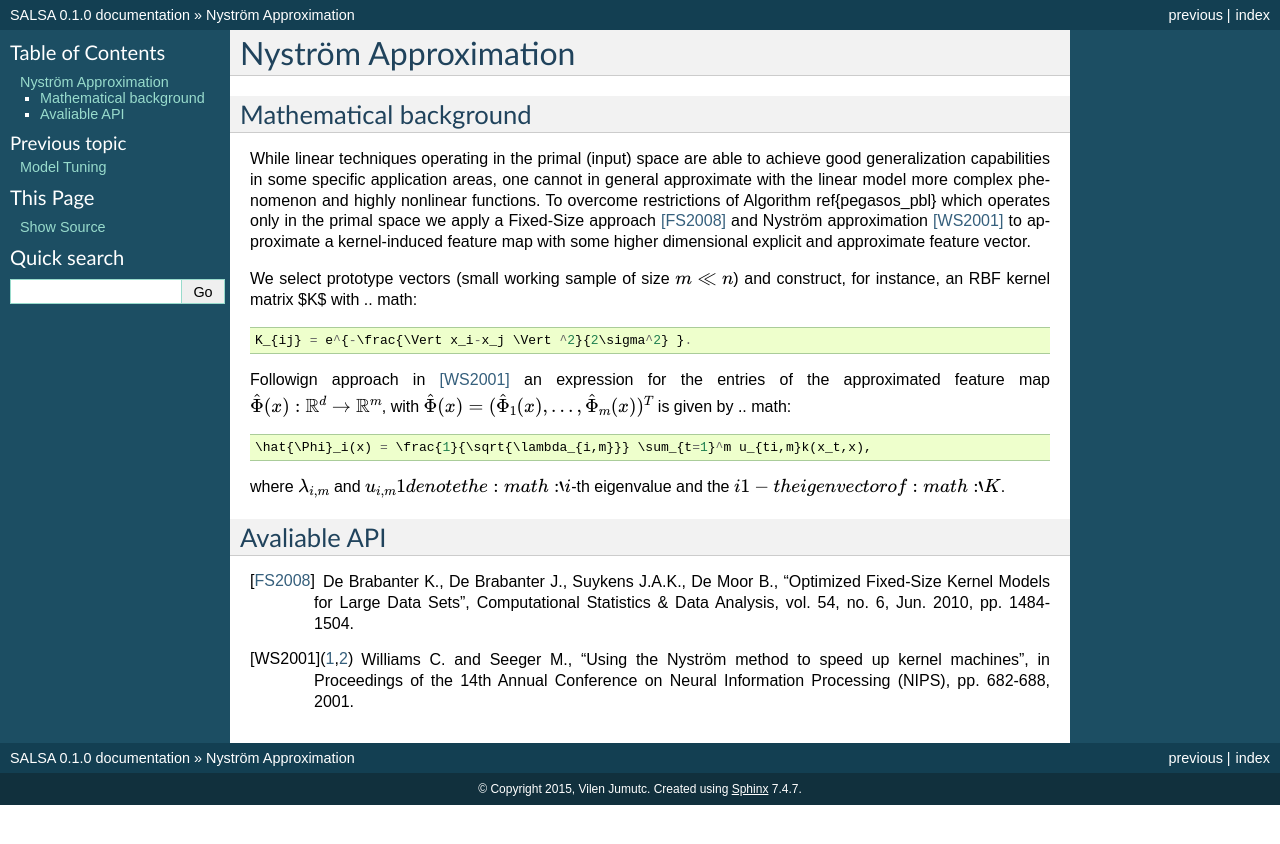
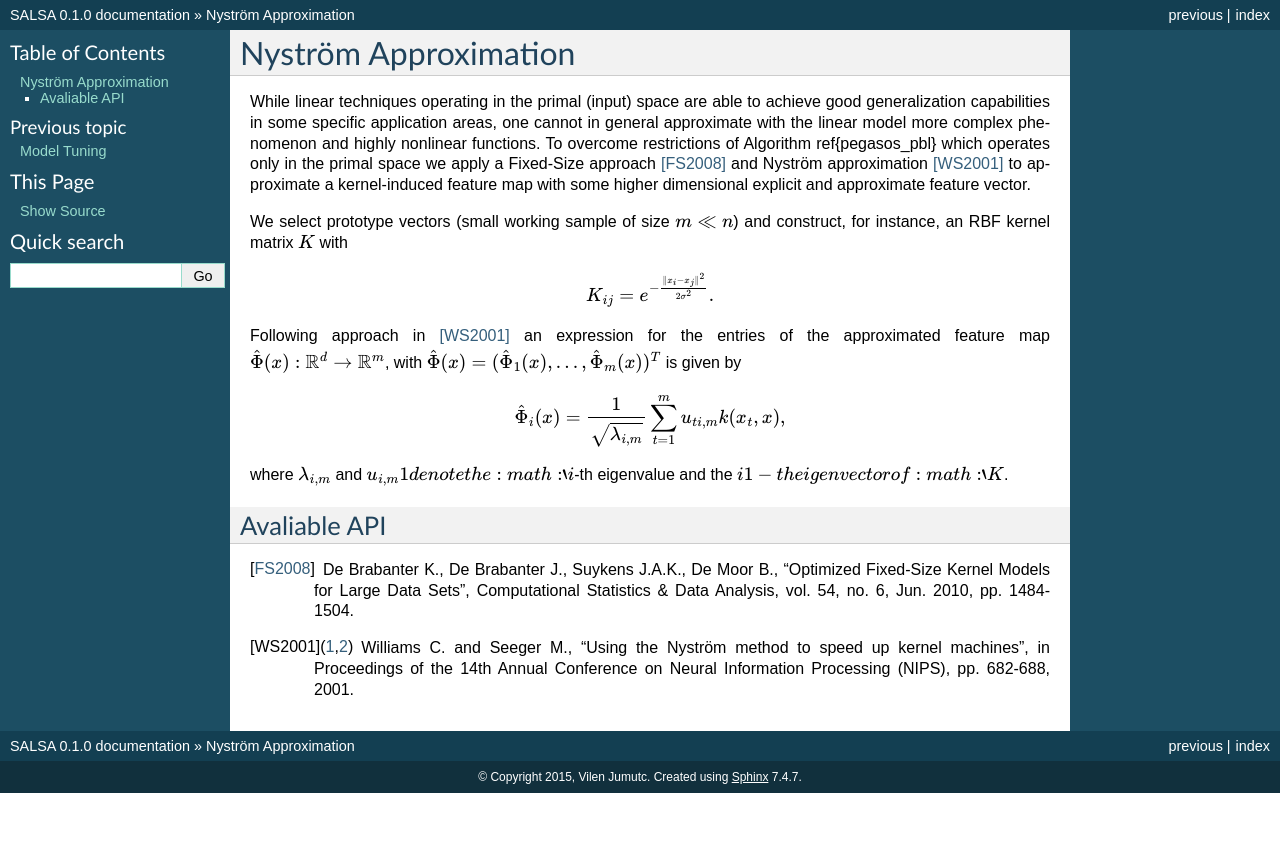
Before and after one commit to jumutc/SALSA.jl, a Sphinx documentation site: the page built from docs/source/nystrom.rst, in a window 1280 px wide. Shown: the top 844 px of the page. Built offline with Sphinx 7.4.7, drawn with Linux system fonts in a browser that asks for light colours; formulas are drawn with MathJax 3.

Commit message:
docs update

```diff
--- a/docs/source/nystrom.rst
+++ b/docs/source/nystrom.rst
@@ -1,16 +1,15 @@
 Nyström Approximation
 =====================
 
-Mathematical background
-~~~~~~~~~~~~~~~~~~~~~~~
-
 While linear techniques operating in the primal (input) space are able to achieve good generalization capabilities in some specific application areas, one cannot in general approximate with the linear model more complex phenomenon and highly nonlinear functions. To overcome restrictions of Algorithm \ref{pegasos_pbl} which operates only in the primal space we apply a Fixed-Size approach [FS2008]_ and Nyström approximation [WS2001]_ to approximate a kernel-induced feature map with some higher dimensional explicit and approximate feature vector.
 
-We select prototype vectors (small working sample of size :math:`m \ll n`) and construct, for instance, an RBF kernel matrix $K$ with
+We select prototype vectors (small working sample of size :math:`m \ll n`) and construct, for instance, an RBF kernel matrix :math:`K` with
+
 .. math::
 	K_{ij} = e^{-\frac{\Vert x_i-x_j \Vert ^2}{2\sigma^2} }.
 
-Followign approach in [WS2001]_ an expression for the entries of the approximated feature map :math:`\hat{\Phi}(x) : \mathbb{R}^d \rightarrow \mathbb{R}^m`, with :math:`\hat{\Phi}(x) = (\hat{\Phi}_1(x),\ldots,\hat{\Phi}_m(x))^T` is given by
+Following approach in [WS2001]_ an expression for the entries of the approximated feature map :math:`\hat{\Phi}(x) : \mathbb{R}^d \rightarrow \mathbb{R}^m`, with :math:`\hat{\Phi}(x) = (\hat{\Phi}_1(x),\ldots,\hat{\Phi}_m(x))^T` is given by
+
 .. math::
 	\hat{\Phi}_i(x) = \frac{1}{\sqrt{\lambda_{i,m}}} \sum_{t=1}^m u_{ti,m}k(x_t,x),
 
```
